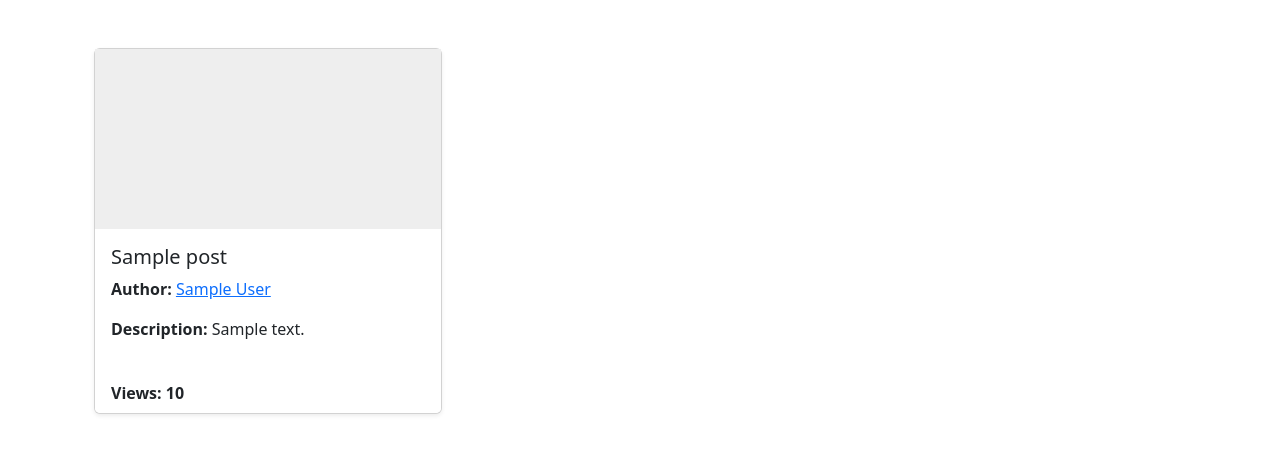
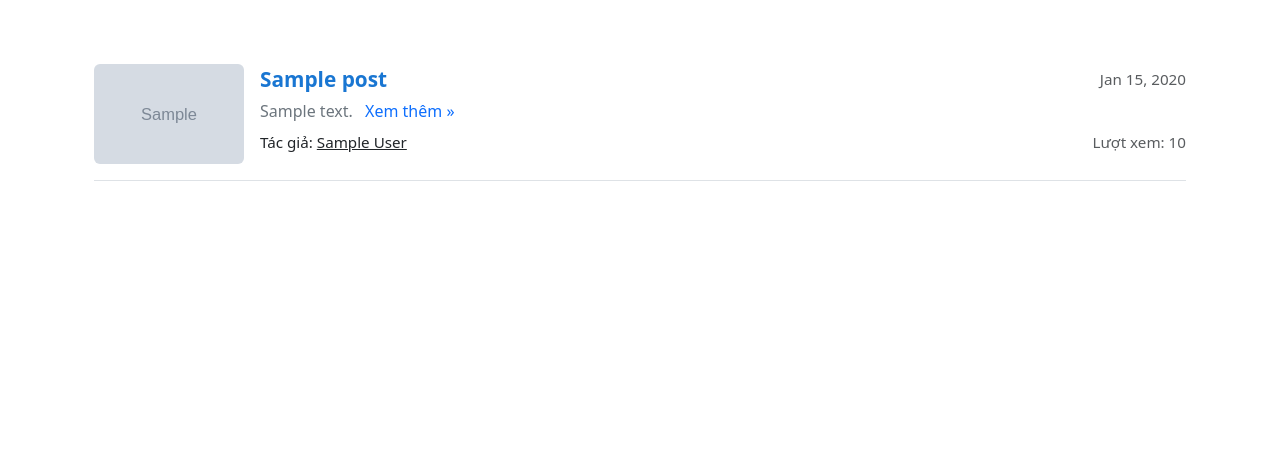
Before and after one commit to taitruong256/TexNote256, a Django app: page / in a window 1280 px wide. Shown: the part 80-534 px from the top of the page. Run offline with Django 5.2, Linux system fonts and the light colour scheme; tables that the repository leaves empty hold one stand-in row (values such as "Sample post"); grey boxes marked "Sample" are stand-in pictures; some libraries are stand-ins or nearby versions.

Commit message:
add thumbnail image and describe

```diff
--- a/blog/forms.py
+++ b/blog/forms.py
@@ -5,7 +5,8 @@ class PostForm(forms.ModelForm):
     image = forms.ImageField(required=False, help_text="Tải ảnh lên (nếu có)")
     class Meta:
         model = Post
-        fields = ['title', 'content']
+        fields = ['title', 'content', 'excerpt', 'thumbnail']
         widgets = {
             'content': forms.Textarea(attrs={'class': 'latex-editor', 'rows': 15}),
+            'excerpt': forms.Textarea(attrs={'rows': 2, 'placeholder': 'Mô tả ngắn gọn về bài viết...'}),
         }
--- a/blog/models.py
+++ b/blog/models.py
@@ -12,6 +12,9 @@ class Post(models.Model):
     created_at = models.DateTimeField(auto_now_add=True)
     updated_at = models.DateTimeField(auto_now=True)
     views = models.PositiveIntegerField(default=0)
+    public = models.BooleanField(default=False)
+    thumbnail = models.ImageField(upload_to='thumbnails/', null=True, blank=True, default=None, help_text="Ảnh đại diện bài viết")
+    excerpt = models.CharField(max_length=300, blank=True, default="", help_text="Mô tả ngắn gọn bài viết")
 
     def __str__(self):
         return self.title
@@ -20,13 +23,13 @@ class Post(models.Model):
         # Thư mục lưu ảnh theo id bài viết
         return os.path.join('uploads', f'post_{self.id}')
 
-    def image_url(self):
-        # Trả về url ảnh đầu tiên trong thư mục uploads/post_{id} nếu có
-        import os
-        from django.conf import settings
-        img_dir = os.path.join(settings.MEDIA_ROOT, 'uploads', f'post_{self.id}')
-        if os.path.exists(img_dir):
-            for f in os.listdir(img_dir):
-                if f.lower().endswith(('.png', '.jpg', '.jpeg', '.gif')):
-                    return settings.MEDIA_URL + f'uploads/post_{self.id}/' + f
+    @property
+    def thumbnail_url(self):
+        if self.thumbnail:
+            return self.thumbnail.url
         return None
+
+    def get_thumbnail_display_url(self):
+        if self.thumbnail:
+            return self.thumbnail.url
+        return None
--- a/blog/templates/blog/post_list.html
+++ b/blog/templates/blog/post_list.html
@@ -1,31 +1,61 @@
 {% extends 'base.html' %}
 {% block content %}
 <div class="container py-4">
-  <div class="row">
   {% for post in posts %}
-    <div class="col-md-4 mb-4">
-      <a href="{% url 'post_detail' post.id %}" style="text-decoration:none;color:inherit;">
-      <div class="card h-100 shadow-sm post-card-hover">
-        {% if post.image_url %}
-        <img src="{{ post.image_url }}" class="card-img-top" style="height:180px;object-fit:cover;" alt="...">
+  <div class="d-flex align-items-start py-3 border-bottom post-list-item">
+    {% if post.thumbnail_url %}
+      <a href="{% url 'post_detail' post.id %}"><img src="{{ post.thumbnail_url }}" alt="Ảnh đại diện" class="rounded me-3" style="width:150px;height:100px;object-fit:cover;"></a>
+    {% elif post.image_url %}
+      <a href="{% url 'post_detail' post.id %}"><img src="{{ post.image_url }}" alt="Ảnh đại diện" class="rounded me-3" style="width:150px;height:100px;object-fit:cover;"></a>
     {% else %}
-        <div style="height:180px;background:#eee;"></div>
+      <div class="rounded me-3" style="width:150px;height:100px;background:#eee;"></div>
     {% endif %}
-        <div class="card-body">
-          <h5 class="card-title">{{ post.title|truncatechars:50 }}</h5>
-          <p><b>Author:</b> {% if post.author %}<a href="{% url 'user_profile' post.author.username %}" onclick="event.stopPropagation();">{{ post.author.get_full_name|default:post.author.username }}</a>{% else %}<span class="text-muted">(Ẩn danh)</span>{% endif %}</p>
-          <p><b>Description:</b> {{ post.content|truncatechars:120 }}</p>
+    <div class="flex-grow-1">
+      <div class="d-flex justify-content-between align-items-center">
+        <a href="{% url 'post_detail' post.id %}" class="post-title-link" style="font-size:1.3rem;font-weight:600;color:#1976d2;text-decoration:none;">{{ post.title }}</a>
+        <span class="text-muted" style="font-size:0.95rem;">{{ post.created_at|date:'M d, Y' }}</span>
       </div>
-        <div class="card-footer bg-white border-0">
-          <span class="fw-bold">Views: {{ post.views }}</span>
+      <div class="mt-1 mb-2 text-secondary" style="font-size:1rem;">
+        {{ post.excerpt|default_if_none:""|linebreaksbr }}
+        <a href="{% url 'post_detail' post.id %}" class="ms-2 text-primary" style="font-weight:500;text-decoration:none;">Xem thêm &raquo;</a>
+      </div>
+      <div class="d-flex justify-content-between align-items-center" style="font-size:0.95rem;">
+        <span>Tác giả: {% if post.author %}<a href="{% url 'user_profile' post.author.username %}" onclick="event.stopPropagation();" class="text-dark">{{ post.author.get_full_name|default:post.author.username }}</a>{% else %}<span class="text-muted">(Ẩn danh)</span>{% endif %}</span>
+        <span class="text-muted">Lượt xem: {{ post.views }}</span>
       </div>
     </div>
-      </a>
   </div>
+  {% empty %}
+    <div class="text-center text-muted py-5">Chưa có bài viết nào.</div>
   {% endfor %}
-  </div>
+
+  {% if is_paginated %}
+  <nav class="mt-4">
+    <ul class="pagination justify-content-center">
+      {% if page_obj.has_previous %}
+        <li class="page-item"><a class="page-link" href="?page={{ page_obj.previous_page_number }}">&laquo;</a></li>
+      {% else %}
+        <li class="page-item disabled"><span class="page-link">&laquo;</span></li>
+      {% endif %}
+      {% for num in page_obj.paginator.page_range %}
+        {% if page_obj.number == num %}
+          <li class="page-item active"><span class="page-link">{{ num }}</span></li>
+        {% elif num > page_obj.number|add:'-3' and num < page_obj.number|add:'3' %}
+          <li class="page-item"><a class="page-link" href="?page={{ num }}">{{ num }}</a></li>
+        {% endif %}
+      {% endfor %}
+      {% if page_obj.has_next %}
+        <li class="page-item"><a class="page-link" href="?page={{ page_obj.next_page_number }}">&raquo;</a></li>
+      {% else %}
+        <li class="page-item disabled"><span class="page-link">&raquo;</span></li>
+      {% endif %}
+    </ul>
+  </nav>
+  {% endif %}
 </div>
 <style>
-.post-card-hover:hover { box-shadow: 0 4px 24px rgba(0,0,0,0.13); transform: translateY(-2px) scale(1.01); transition: 0.2s; }
+.post-title-link:hover { color: #0d47a1; text-decoration: underline; }
+.post-list-item { transition: background 0.15s; }
+.post-list-item:hover { background: #f7faff; }
 </style>
 {% endblock %}
--- a/blog/urls.py
+++ b/blog/urls.py
@@ -13,7 +13,6 @@ urlpatterns = [
     path('logout/', auth_views.LogoutView.as_view(), name='logout'),
     path('register/', views.register, name='register'),
 
-    # Overleaf-style editor
     path('latex/', login_required(views.latex_editor), name='latex_editor'),
     path('latex/render_html/', login_required(views.latex_render_html), name='latex_render_html'),
     path('latex/upload_image/', login_required(views.latex_upload_image), name='latex_upload_image'),
--- a/blog/views.py
+++ b/blog/views.py
@@ -14,6 +14,9 @@ from django.contrib.auth.forms import UserCreationForm
 from django.contrib.auth import login
 from django.http import HttpResponseForbidden
 from django.views.decorators.http import require_GET
+from PIL import Image
+from io import BytesIO
+from django.core.files.base import ContentFile
 
 def post_list(request):
     posts = Post.objects.select_related('author').order_by('-created_at')
@@ -170,7 +173,31 @@ def post_edit(request, pk):
     if request.method == 'POST':
         form = PostForm(request.POST, request.FILES, instance=post)
         if form.is_valid():
-            post = form.save()
+            post = form.save(commit=False)
+            # Xử lý thumbnail nếu có upload mới
+            thumbnail_file = request.FILES.get('thumbnail')
+            if thumbnail_file:
+                image = Image.open(thumbnail_file)
+                # Resize về chiều rộng 150px, giữ tỉ lệ
+                w, h = image.size
+                new_w = 150
+                new_h = int(h * (new_w / w))
+                image = image.resize((new_w, new_h), Image.LANCZOS)
+                # Nếu chiều cao > 100px, crop lấy 100px ở giữa
+                if new_h > 100:
+                    top = (new_h - 100) // 2
+                    image = image.crop((0, top, 150, top + 100))
+                # Nếu chiều cao < 100px, căn giữa trên nền trắng
+                elif new_h < 100:
+                    bg = Image.new('RGBA' if image.mode == 'RGBA' else 'RGB', (150, 100), (255, 255, 255, 0) if image.mode == 'RGBA' else (255,255,255))
+                    bg.paste(image, (0, (100 - new_h) // 2))
+                    image = bg
+                # Lưu lại vào thumbnail
+                thumb_io = BytesIO()
+                image_format = 'PNG' if image.mode == 'RGBA' else 'JPEG'
+                image.save(thumb_io, format=image_format)
+                post.thumbnail.save(thumbnail_file.name, ContentFile(thumb_io.getvalue()), save=False)
+            post.save()
             os.makedirs(os.path.dirname(main_tex_path), exist_ok=True)
             with open(main_tex_path, 'w', encoding='utf-8') as f:
                 f.write(post.content)
```
Also changed, not shown: blog/templates/blog/post_form.html (+15 -1 lines), 1 other file. Lines whose indentation alone changed are shown as unchanged.
